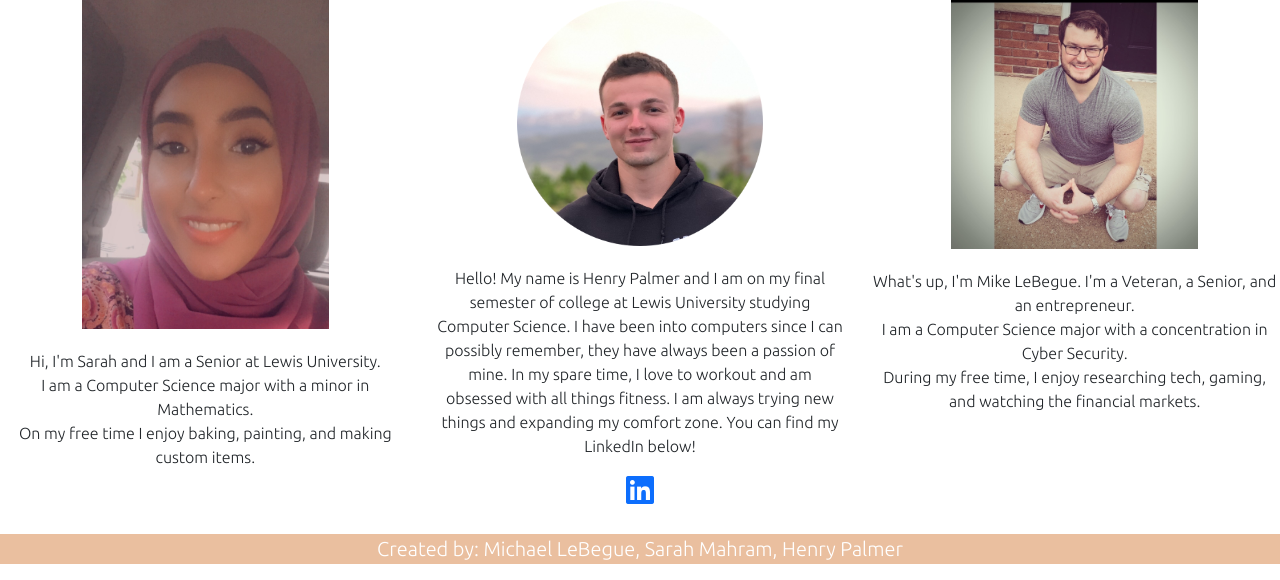
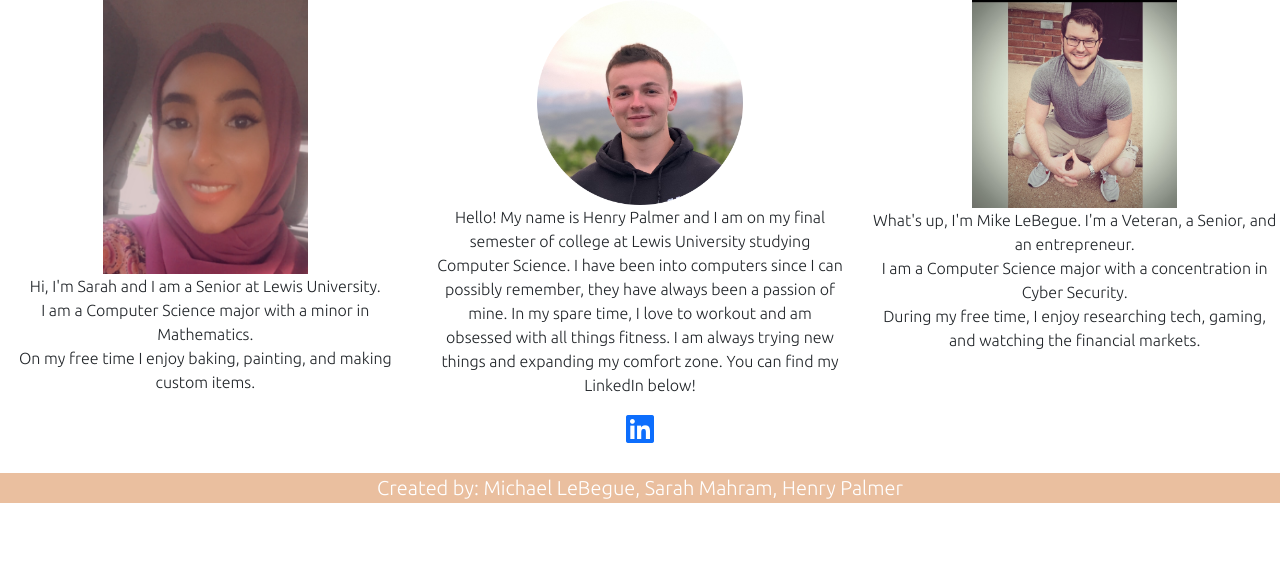
Before and after one commit to henrypalmer/Vibes, a Node server app: page /about in a window 1280 px wide. Shown: the part 256-836 px from the top of the page. After the commit the page ends 759 px from the top, so only its background shows below. Run offline with Node 20, Linux system fonts and the light colour scheme; some libraries are stand-ins or nearby versions.

Commit message:
Add initial files.

```diff
--- a/public/style/home.css
+++ b/public/style/home.css
@@ -38,7 +38,7 @@ p {
 .item img{
     display: block;
     margin: auto;
-    width: 55%;
+    width: 20px;
     position: relative;
     top: 20px;
 }
@@ -70,8 +70,8 @@ p {
     display: block;
     margin-left: auto;
     margin-right: auto;
-    width: 60%;
-    margin-bottom: 20px;
+    width: 50%;
+    margin-bottom: 1 0px;
 }
 
 .about p {
```
